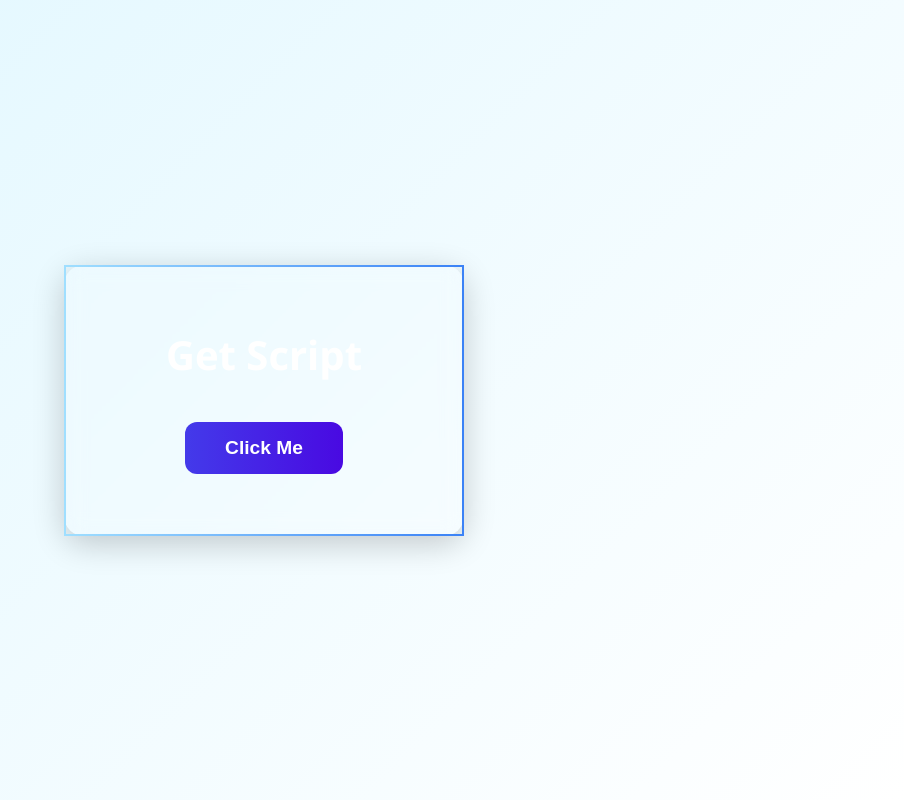
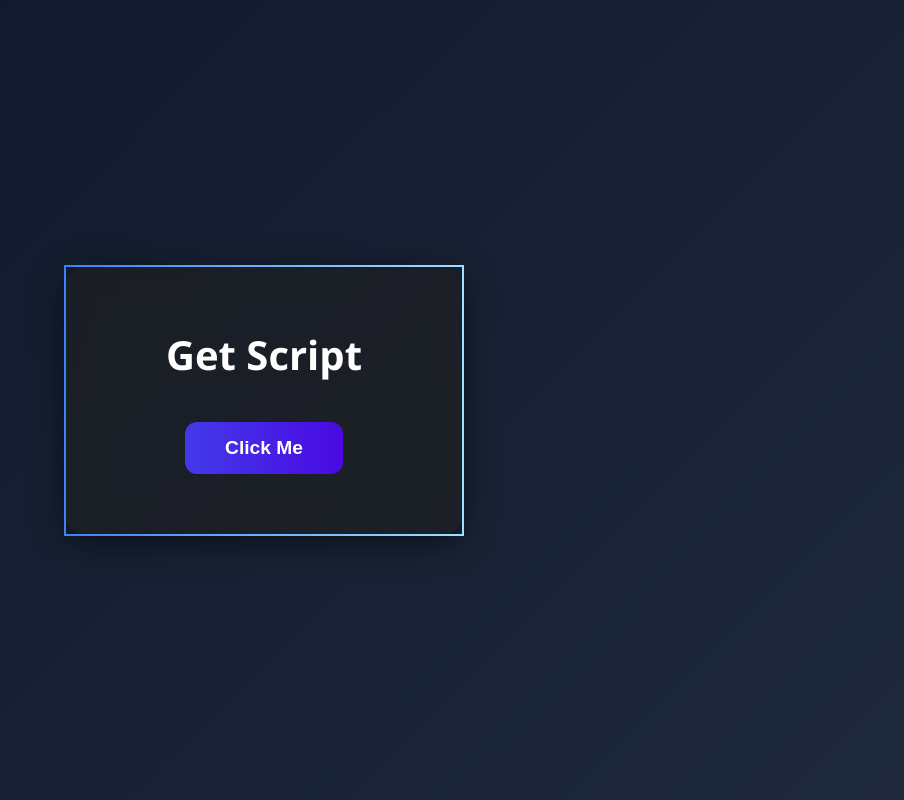
Before and after one commit to exelscripts/getexel, a plain HTML site: page index.html in a window 1280 px wide. Shown: the whole page, without its empty margins (376-1280 px from the left). Drawn offline with Linux system fonts and the light colour scheme.

Commit message:
feate
Updated styles for a darker theme and improved glass effect.

```diff
--- a/index.html
+++ b/index.html
@@ -13,25 +13,25 @@
     align-items: center;
     height: 100vh;
     font-family: 'Segoe UI', sans-serif;
-    background: linear-gradient(135deg, #e0f7ff, #ffffff);
+    background: linear-gradient(135deg, #0f172a, #1e293b); /* Dark blue → dark grey */
   }
 
-  /* Glass Container */
+  /* Dark Glass Container */
   .glass {
-    backdrop-filter: blur(10px);
-    background: rgba(255, 255, 255, 0.1);
-    border-radius: 20px;
+    backdrop-filter: blur(15px);
+    background: rgba(30, 30, 30, 0.6); /* Dark grey glass */
+    border-radius: 25px; /* Rounded edges */
     border: 2px solid;
     border-image-slice: 1;
     border-width: 2px;
-    border-image-source: linear-gradient(to right, #a0dfff, #3b82f6);
+    border-image-source: linear-gradient(to right, #3b82f6, #a0dfff); /* Light blue outline */
     padding: 60px 100px;
     text-align: center;
-    box-shadow: 0 8px 32px rgba(0,0,0,0.2);
+    box-shadow: 0 8px 32px rgba(0,0,0,0.5);
   }
 
   h1 {
-    color: #fff;
+    color: #ffffff;
     margin-bottom: 40px;
     font-size: 2.5rem;
   }
```
